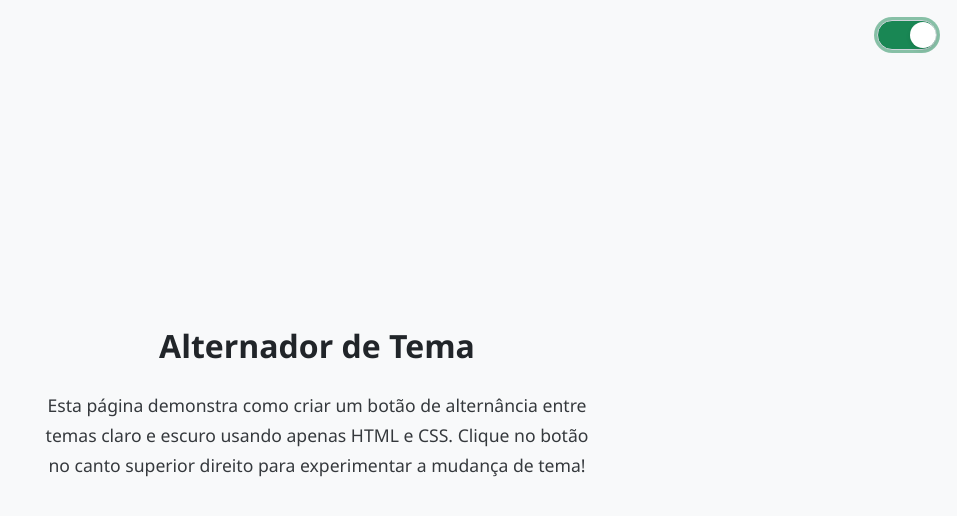
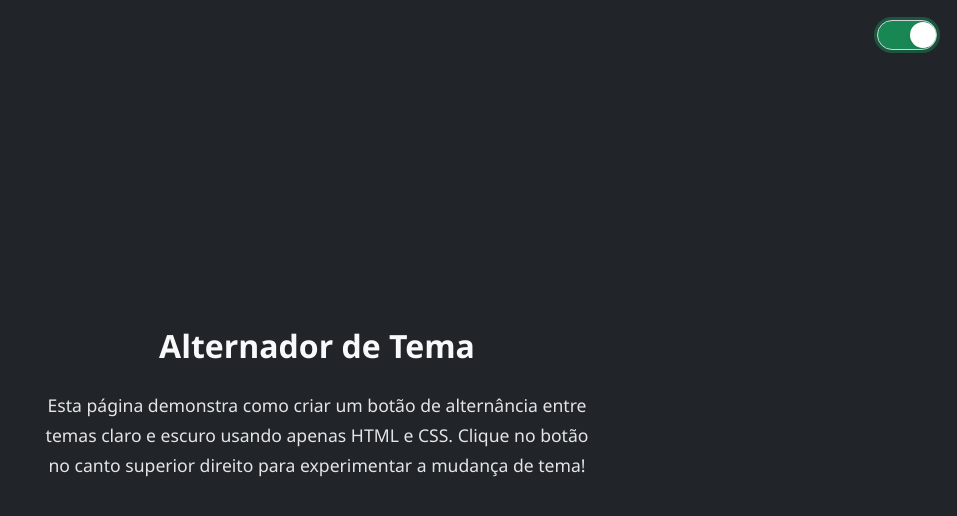
Before and after one commit to in100tiva/teste-troca-de-tema, a plain HTML site: page index.html in a window 1280 px wide. Both pictures are taken after a click on the label 1230 px from the left and 35 px from the top of the page. Shown: the whole page, without its empty margins (323-1280 px from the left). Drawn offline with Linux system fonts and the light colour scheme.

Commit message:
add imandade

```diff
--- a/css/style.css
+++ b/css/style.css
@@ -13,7 +13,7 @@
     --transition-time: 0.3s;
 }
 
-#theme-toggle:checked {
+#theme-toggle:checked ~ .page{
     --bg-color: #212529;
     --text-color: #f8f9fa;
     --toggle-bg: #495057;
```
